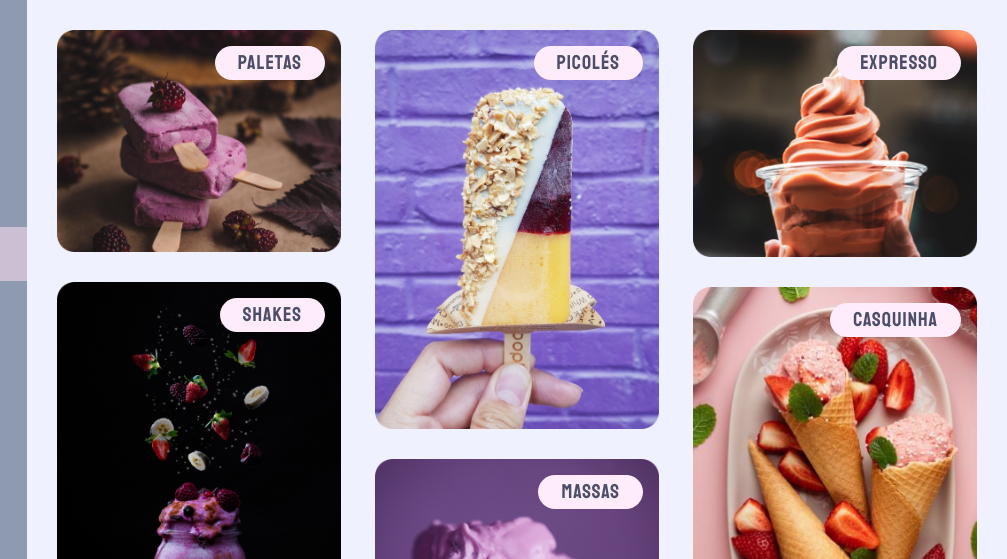
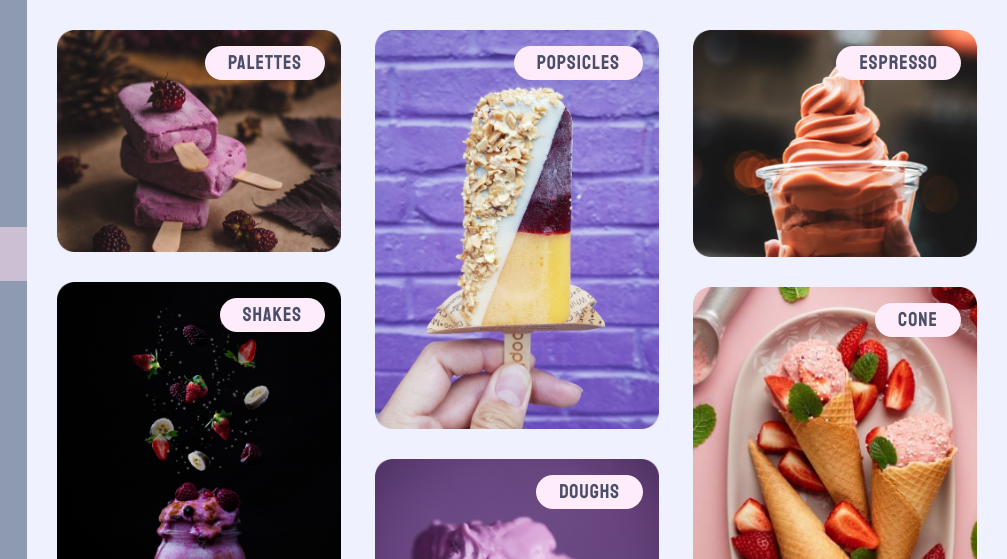
Before and after one commit to iaraMarques/Stage03-Desafio04-Space-Cream-Desktop, a plain HTML site: page index.html in a window 1280 px wide. Shown: the top 559 px of the page, 273-1280 px from the left. Drawn offline with Linux system fonts and the light colour scheme; a web font is replaced by a local one.

Commit message:
Update index.html

```diff
--- a/index.html
+++ b/index.html
@@ -38,7 +38,7 @@
         <div class="products">
           <div class="card">
             <img src="images/sorvete1.png" alt="imagem de um sorvete paleta mexicana">
-            <h2>Paletas</h2>
+            <h2>Palettes</h2>
           </div>
 
           <div class="card">
@@ -51,12 +51,12 @@
         <div class="products">
           <div class="card">
             <img src="images/sorvete4.png" alt="imagem de um sorvete de palito">
-            <h2>Picolés</h2>
+            <h2>Popsicles</h2>
           </div>
 
           <div class="card">
             <img src="images/sorvete3.png" alt="imagem de um sorvete de massa roxo">
-            <h2>Massas</h2>
+            <h2>Doughs</h2>
           </div>
 
         </div>
@@ -65,12 +65,12 @@
 
           <div class="card">
             <img src="images/sorvete6.png" alt="imagem de um sorvete expresso rosa">
-            <h2>Expresso</h2>
+            <h2>Espresso </h2>
           </div>
 
           <div class="card">
             <img src="images/sorvete5.png" alt="imagem de um sorvete rosa de casquinha">
-            <h2>Casquinha</h2>
+            <h2>cone</h2>
           </div>
 
         </div>
@@ -78,7 +78,7 @@
       </main>
 
       <footer>
-        fale conosco no instagram <a href="https://www.instagram.com/space.cream">@space.cream</a>
+        Talk to us on Instagram <a href="https://www.instagram.com/space.cream">@space.cream</a>
       </footer>
 
     </div>
```
